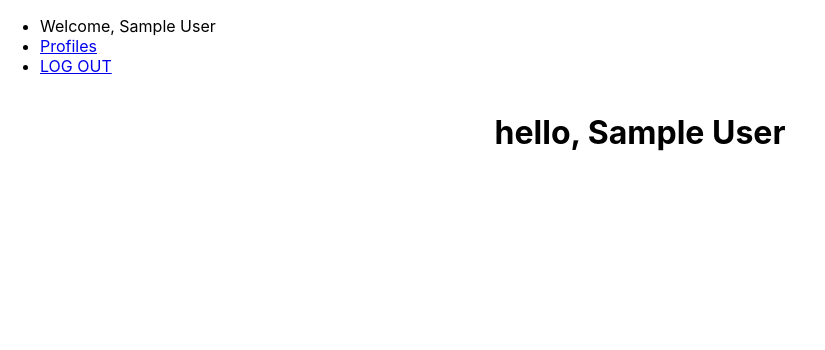
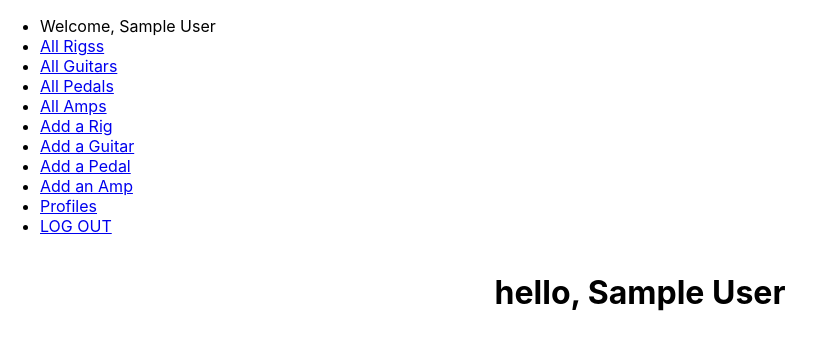
Before and after one commit to dcollis92/gear-hoarder-front-end, a React (Create React App) app: page / in a window 1280 px wide. Shown: the top 350 px of the page, without its empty margins (0-825 px from the left). Built offline with nearby package versions, Linux system fonts and the light colour scheme; no server answers; sample sign-in values are in the browser's storage.

Commit message:
stub up nav

```diff
--- a/src/components/NavBar/NavBar.jsx
+++ b/src/components/NavBar/NavBar.jsx
@@ -7,6 +7,14 @@ const NavBar = ({ user, handleLogout }) => {
         <nav>
           <ul>
             <li>Welcome, {user.name}</li>
+            <li><Link to='/rigs'>All Rigss</Link></li>
+            <li><Link to='/guitars'>All Guitars</Link></li>
+            <li><Link to='/pedals'>All Pedals</Link></li>
+            <li><Link to='/amps'>All Amps</Link></li>
+            <li><Link to='/rigs/new'>Add a Rig</Link></li>
+            <li><Link to='/guitars/new'>Add a Guitar</Link></li>
+            <li><Link to='/pedals/new'>Add a Pedal</Link></li>
+            <li><Link to='/amps/new'>Add an Amp</Link></li>
             <li><Link to="/profiles">Profiles</Link></li>
             <li><Link to="" onClick={handleLogout}>LOG OUT</Link></li>
           </ul>
```
Also changed, not shown: src/components/RigCard/RigCard.jsx (added).
